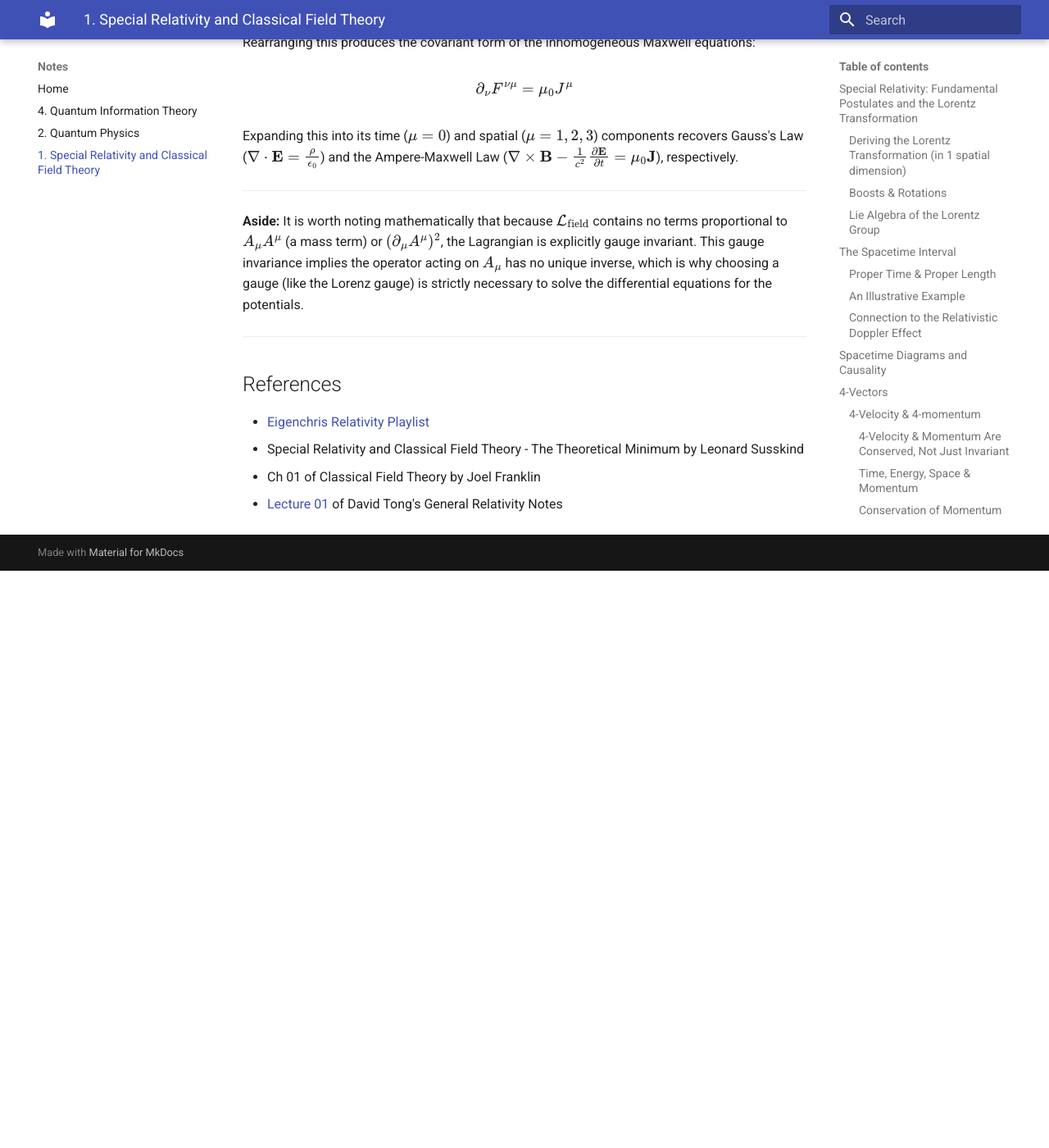
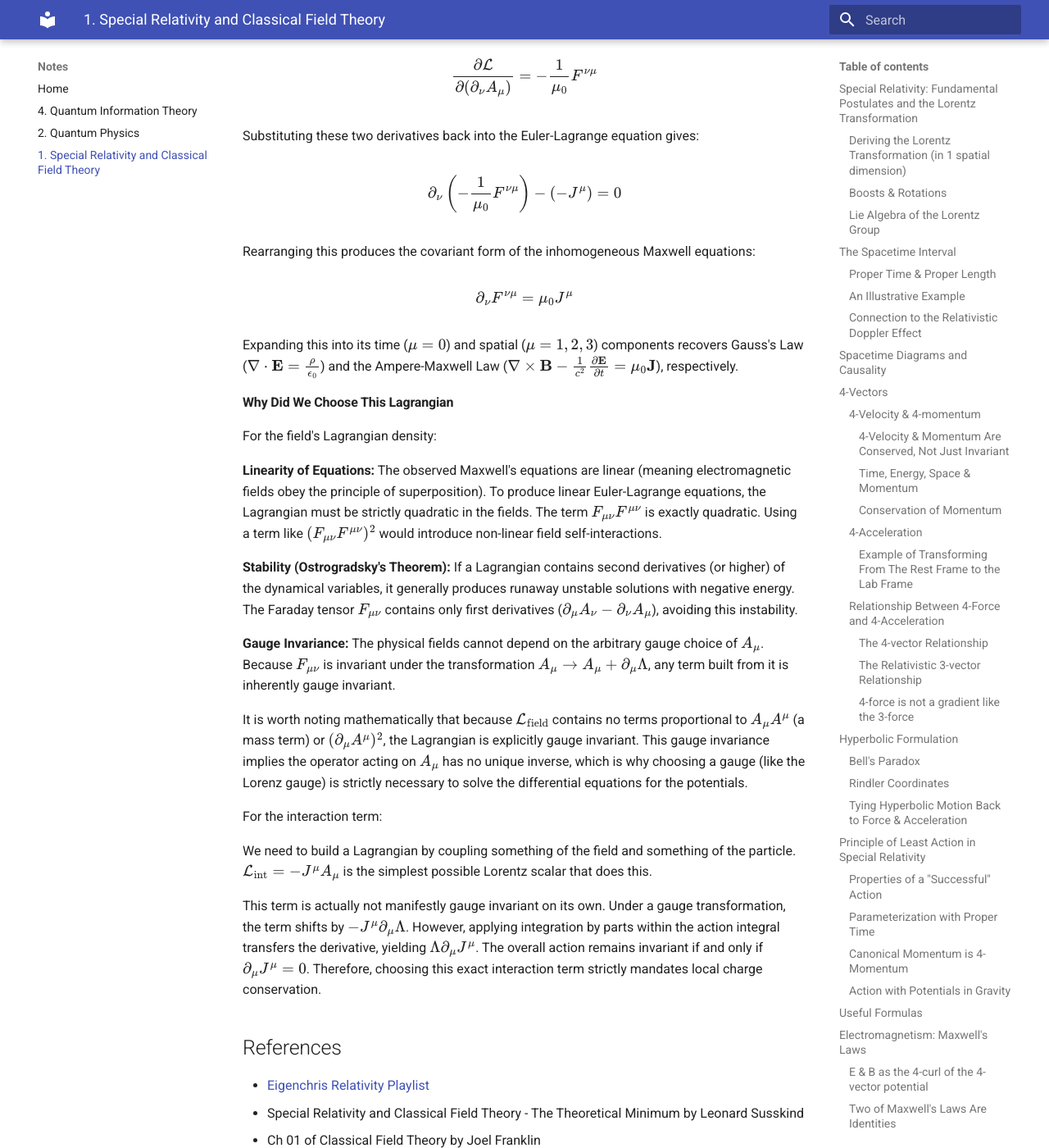
Before and after one commit to regstuff/notes, an MkDocs documentation site: the page built from docs/special_relativity_classical_field_theory.md, in a window 1280 px wide and 1400 px high, scrolled down 49827 px. Shown: the whole window at 82% size. Built offline with MkDocs 1.6.1 and Material for MkDocs 9.7.7, drawn with Linux system fonts in a browser that asks for light colours; before the commit the page ends 50523 px from its top, so only the background shows below that; some of the changed text lies outside the part shown.

Commit message:
Update special_relativity_classical_field_theory.md

```diff
--- a/docs/special_relativity_classical_field_theory.md
+++ b/docs/special_relativity_classical_field_theory.md
@@ -1095,6 +1095,11 @@
 
 Though the inhomogeneous equations were originally established by experimental observation, they can also be derived directly from the principle of least action applied to the sum of the free-field and interaction Lagrangian densities.
 
+---
+**Aside:** Constructing a Lagrangian in field theory is not a derivation from first principles, but an act of mathematical reverse-engineering. The goal is to construct the simplest possible scalar function that reproduces observed physical dynamics while obeying required conservation laws.Here is the analytical breakdown of why these exact terms are chosen and what constraints govern their selection. The most absolute constraint is that the action $S$ must be a Lorentz scalar, ensuring the laws of physics are identical for all inertial observers. Therefore, the Lagrangian density $\mathcal{L}$ must be constructed entirely from contracted tensors.
+
+---
+
 ### How Lagrangians and Actions Vary for Particles & Fields
 
 In classical mechanics, we take the action as the integral of the Lagrangian. We solve for the equations of motion, which are essentially how the particle coordinates vary with time. Therefore the variables of interest here are the coordinates and velocities. These are the variables for which we would want to write down various actions, and then find the least action i.e. the set (or rather the function) of coordinates and velocities which give the least action. Therefore, the degrees of freedom that we allow the action to vary with while extremizing the action are literally the path itself i.e. coordinates (and velocities) between the start and end time.
@@ -1139,7 +1144,7 @@
 
 ---
 
-**Aside:** Note that in the integral, we have a $d^4x$ for the invariant volume element. This is a special case for Minkowski spacetime if the more general $\sqrt{-g} d^4x$. In flat Minkowski spacetime, $\sqrt{-\eta} = 1$, so it seamlessly reduces to $d^4x$.
+**Aside:** Note that in the integral, we have a $d^4x$ for the invariant volume element. This is a special case for Minkowski spacetime of the more general $\sqrt{-g} d^4x$. In flat Minkowski spacetime, $\sqrt{-\eta} = 1$, so it seamlessly reduces to $d^4x$.
 
 ---
 
@@ -1169,11 +1174,22 @@
 
 Expanding this into its time ($\mu=0$) and spatial ($\mu=1,2,3$) components recovers Gauss's Law ($\nabla \cdot \mathbf{E} = \frac{\rho}{\epsilon_0}$) and the Ampere-Maxwell Law ($\nabla \times \mathbf{B} - \frac{1}{c^2}\frac{\partial \mathbf{E}}{\partial t} = \mu_0 \mathbf{J}$), respectively.
 
----
+#### Why Did We Choose This Lagrangian
+For the field's Lagrangian density:
 
-**Aside:** It is worth noting mathematically that because $\mathcal{L}_{\text{field}}$ contains no terms proportional to $A_\mu A^\mu$ (a mass term) or $(\partial_\mu A^\mu)^2$, the Lagrangian is explicitly gauge invariant. This gauge invariance implies the operator acting on $A_\mu$ has no unique inverse, which is why choosing a gauge (like the Lorenz gauge) is strictly necessary to solve the differential equations for the potentials.
+**Linearity of Equations:** The observed Maxwell's equations are linear (meaning electromagnetic fields obey the principle of superposition). To produce linear Euler-Lagrange equations, the Lagrangian must be strictly quadratic in the fields. The term $F_{\mu\nu}F^{\mu\nu}$ is exactly quadratic. Using a term like $(F_{\mu\nu}F^{\mu\nu})^2$ would introduce non-linear field self-interactions.
 
----
+**Stability (Ostrogradsky's Theorem):** If a Lagrangian contains second derivatives (or higher) of the dynamical variables, it generally produces runaway unstable solutions with negative energy. The Faraday tensor $F_{\mu\nu}$ contains only first derivatives ($\partial_\mu A_\nu-\partial_\nu A_\mu$), avoiding this instability.
+
+**Gauge Invariance:** The physical fields cannot depend on the arbitrary gauge choice of $A_\mu$. Because $F_{\mu\nu}$ is invariant under the transformation $A_\mu\to A_\mu+\partial_\mu\Lambda$, any term built from it is inherently gauge invariant.
+
+It is worth noting mathematically that because $\mathcal{L}_{\text{field}}$ contains no terms proportional to $A_\mu A^\mu$ (a mass term) or $(\partial_\mu A^\mu)^2$, the Lagrangian is explicitly gauge invariant. This gauge invariance implies the operator acting on $A_\mu$ has no unique inverse, which is why choosing a gauge (like the Lorenz gauge) is strictly necessary to solve the differential equations for the potentials.
+
+For the interaction term:
+
+We need to build a Lagrangian by coupling something of the field and something of the particle. $\mathcal{L}_{\text{int}}=-J^\mu A_\mu$ is the simplest possible Lorentz scalar that does this.
+
+This term is actually not manifestly gauge invariant on its own. Under a gauge transformation, the term shifts by $-J^\mu\partial_\mu\Lambda$. However, applying integration by parts within the action integral transfers the derivative, yielding $\Lambda\partial_\mu J^\mu$. The overall action remains invariant if and only if $\partial_\mu J^\mu=0$. Therefore, choosing this exact interaction term strictly mandates local charge conservation.
 
 ## References
 - [Eigenchris Relativity Playlist](https://www.youtube.com/playlist?list=PLJHszsWbB6hqlw73QjgZcFh4DrkQLSCQa)
```
